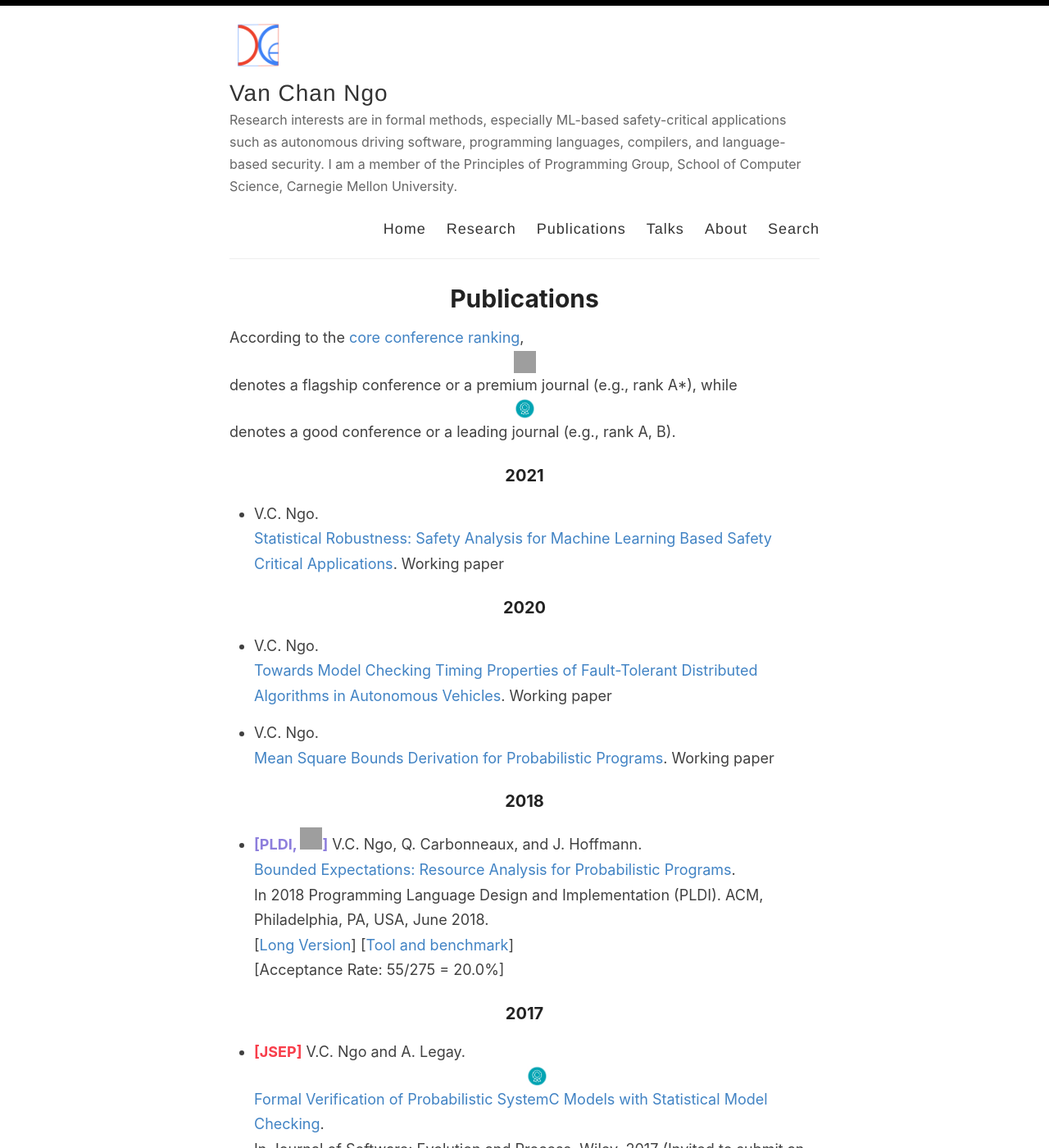
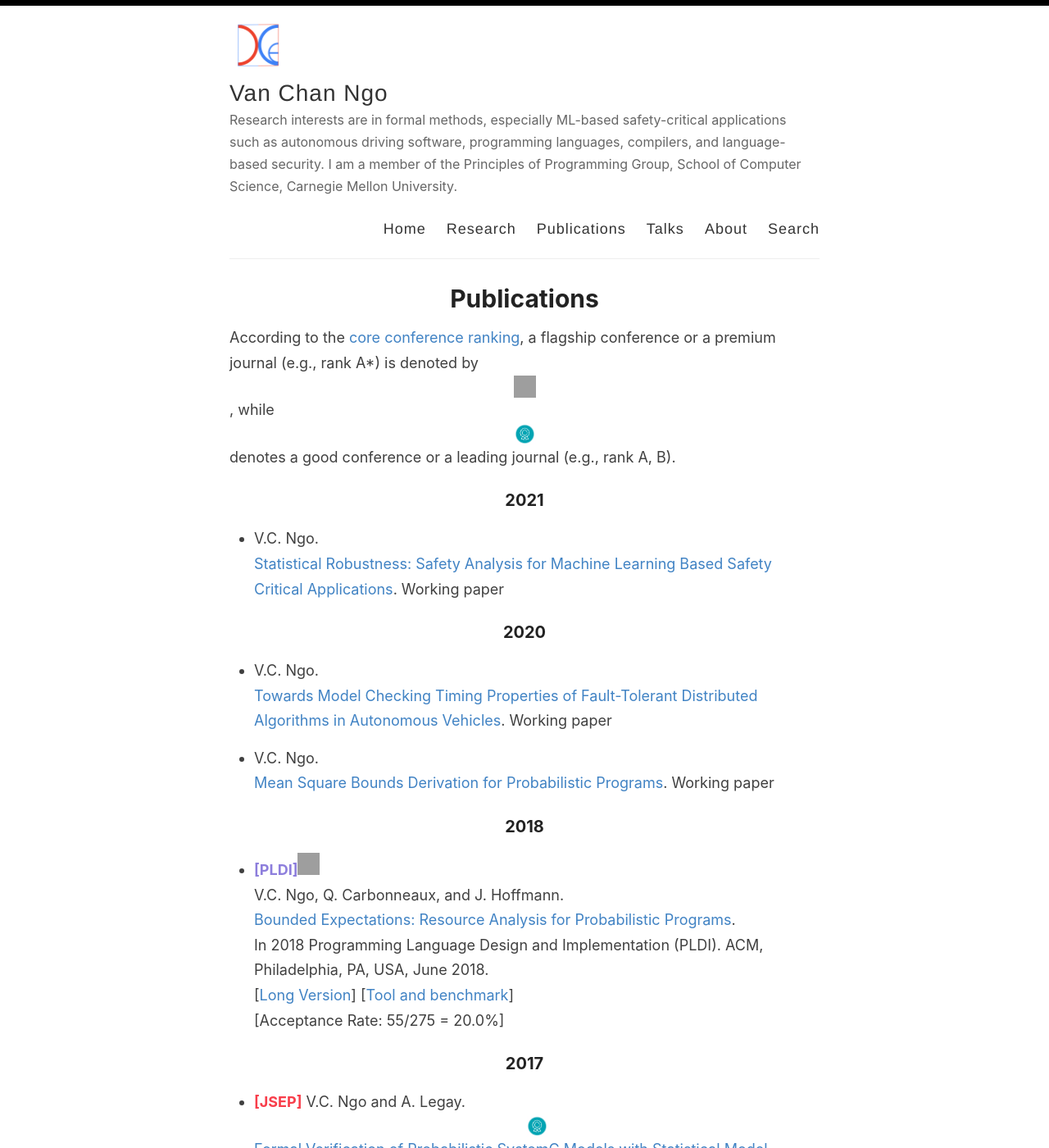
Before and after one commit to channgo2203/channgo2203.github.io, a Jekyll site: the page built from _pages/publications.md, in a window 1280 px wide and 1400 px high. Shown: the whole window at 82% size. Built offline with Jekyll 4.4.1, drawn with Linux system fonts in a browser that asks for light colours.

Commit message:
Update style

```diff
--- a/_pages/publications.md
+++ b/_pages/publications.md
@@ -4,7 +4,7 @@ title: Publications
 permalink: /publications/
 ---
 
-According to the [core conference ranking](http://portal.core.edu.au/conf-ranks/), <img style="float: right;" src="{{ site.url }}/images/best_q.png" alt="Flagship conference" style="width:27px;height:27px;"> denotes a flagship conference or a premium journal (e.g., rank A*), while <img style="float: right;" src="{{ site.url }}/images/good_q.png" alt="Good conference" style="width:27px;height:27px;"> denotes a good conference or a leading journal (e.g., rank A, B).
+According to the [core conference ranking](http://portal.core.edu.au/conf-ranks/), a flagship conference or a premium journal (e.g., rank A*) is denoted by <img style="float: left;" src="{{ site.url }}/images/best_q.png" alt="Flagship conference" style="width:27px;height:27px;">, while <img style="float: right;" src="{{ site.url }}/images/good_q.png" alt="Good conference" style="width:27px;height:27px;"> denotes a good conference or a leading journal (e.g., rank A, B).
 
 ### 2021
 * V.C. Ngo.
@@ -18,7 +18,7 @@ According to the [core conference ranking](http://portal.core.edu.au/conf-ranks/
 [Mean Square Bounds Derivation for Probabilistic Programs]({{ site.url }}/pdfs/mean_square.pdf). Working paper
 
 ### 2018
-* <b style="color: #8d7edc;">[PLDI, <img style="float: right;" src="{{ site.url }}/images/best_q.png" alt="Flagship conference" style="width:27px;height:27px;">]</b> V.C. Ngo, Q. Carbonneaux, and J. Hoffmann.
+* <b style="color: #8d7edc;">[PLDI]</b><img style="float: right;" src="{{ site.url }}/images/best_q.png" alt="Flagship conference" style="width:27px;height:27px;"><br /> V.C. Ngo, Q. Carbonneaux, and J. Hoffmann.
 [Bounded Expectations: Resource Analysis for Probabilistic Programs]({{ site.url }}/pdfs/pldi18.pdf).
 In 2018 Programming Language Design and Implementation (PLDI). ACM,  Philadelphia, PA, USA, June 2018.
 [[Long Version]({{ site.url }}/pdfs/cmutr02.pdf)] [[Tool and benchmark]({{ site.url }}/zips/tool_benchmark.zip)]
```
